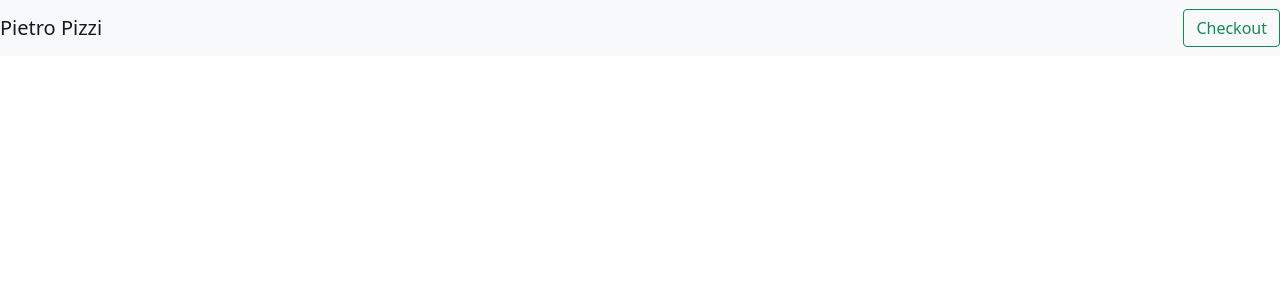
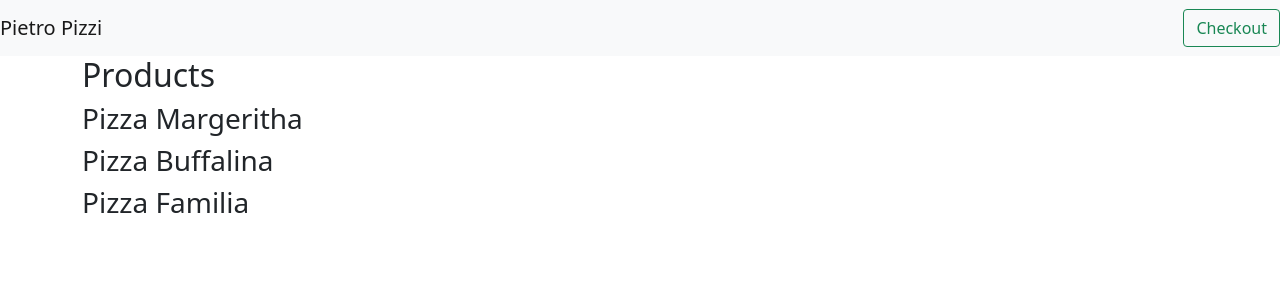
Before and after one commit to OinkoIT/FE16-Angular-DAY3-Mersch-Mayr, an Angular app in the folder test2/: page / in a window 1280 px wide. Shown: the top 300 px of the page. Built offline with nearby package versions, Linux system fonts and the light colour scheme.

Commit message:
linked products & IProducts

```diff
--- a/test2/src/app/app-routing.module.ts
+++ b/test2/src/app/app-routing.module.ts
@@ -1,7 +1,12 @@
 import { NgModule } from '@angular/core';
 import { RouterModule, Routes } from '@angular/router';
+import { ProductListComponent } from './product-list/product-list.component';
 
-const routes: Routes = [];
+const routes: Routes = [
+  {
+    path:"", component: ProductListComponent
+  }
+];
 
 @NgModule({
   imports: [RouterModule.forRoot(routes)],
--- a/test2/src/app/product-list/product-list.component.html
+++ b/test2/src/app/product-list/product-list.component.html
@@ -1 +1,12 @@
-<p>product-list works!</p>
+
+<h2>Products</h2>
+
+<div *ngFor="let product of products">
+
+ <h3>
+
+     {{ product.name }}
+
+ </h3>
+
+</div>
--- a/test2/src/app/product-list/product-list.component.ts
+++ b/test2/src/app/product-list/product-list.component.ts
@@ -1,4 +1,6 @@
 import { Component, OnInit } from '@angular/core';
+import { products } from '../products';
+import { IProducts } from '../IProducts';
 
 @Component({
   selector: 'app-product-list',
@@ -7,6 +9,8 @@ import { Component, OnInit } from '@angular/core';
 })
 export class ProductListComponent implements OnInit {
 
+  products:IProducts[] = products;
+
   constructor() { }
 
   ngOnInit(): void {
```
